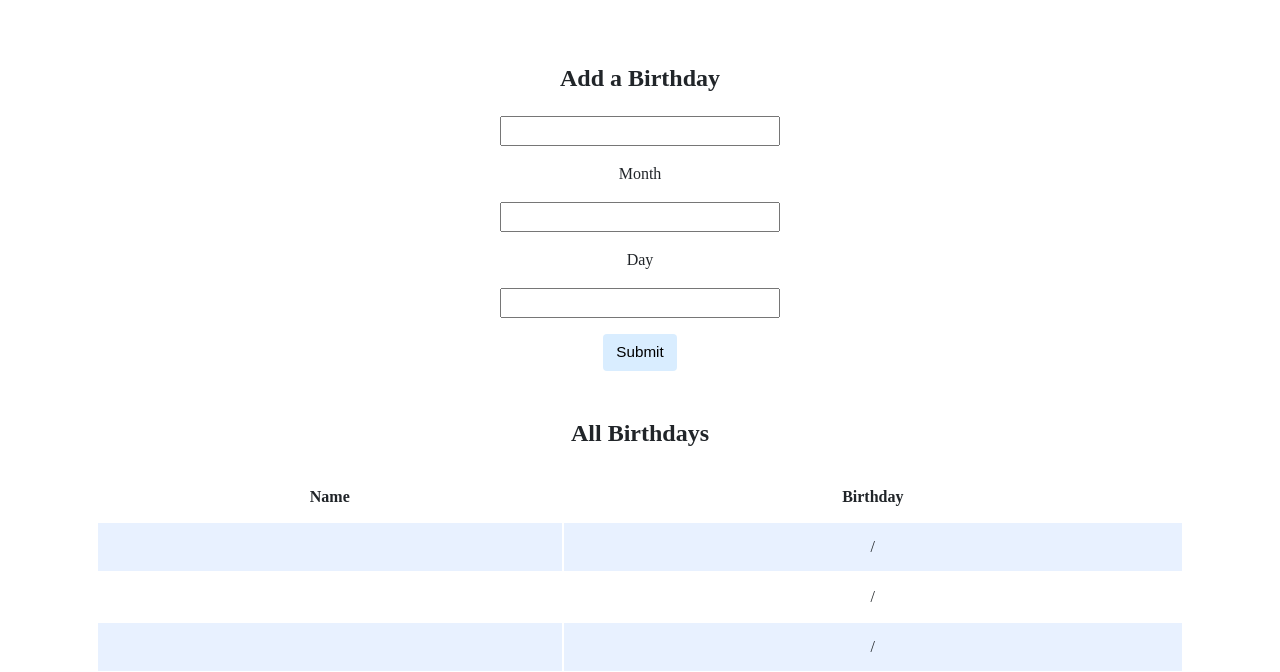
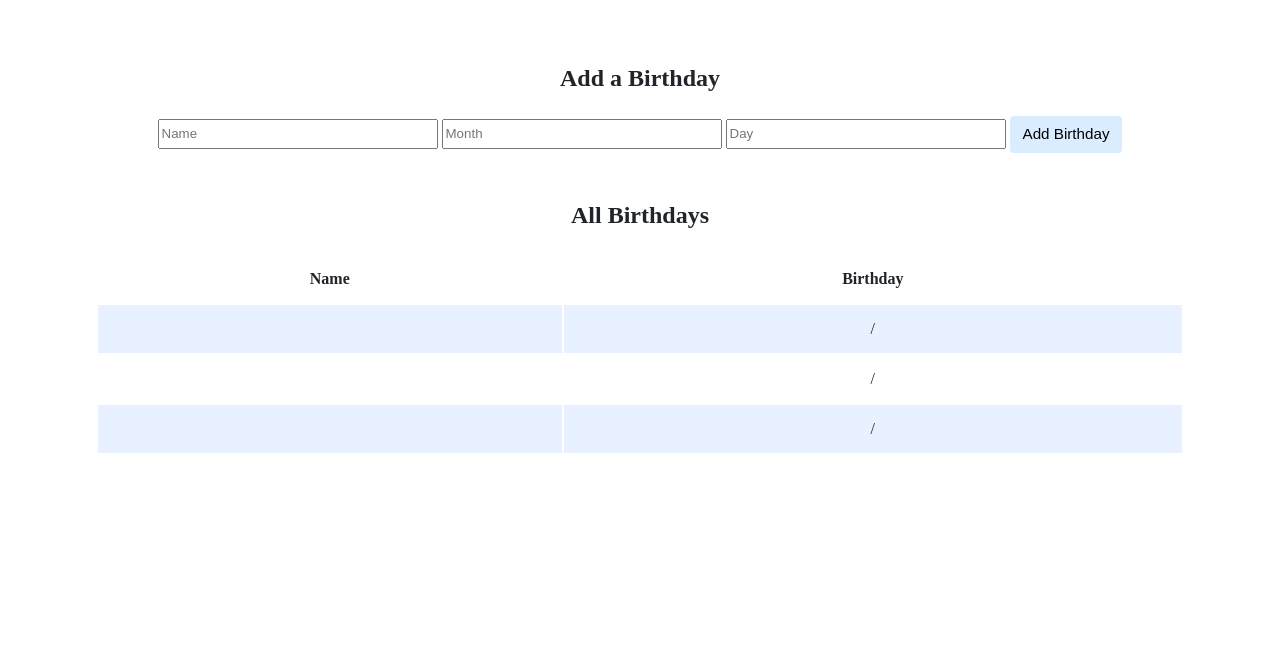
Before and after one commit to Caleb-Ellefson/Stock-Trader, a Flask app: page / in a window 1280 px wide. Shown: the part 200-872 px from the top of the page. After the commit the page ends 653 px from the top, so only its background shows below. Run offline with Flask 2, Linux system fonts and the light colour scheme; data comes from the database, SQL or seed files in the repository; some libraries are stand-ins or nearby versions.

Commit message:
Mon, Oct 3, 2022, 5:19 PM +00:00

```diff
--- a/birthdays/app.py
+++ b/birthdays/app.py
@@ -27,6 +27,7 @@ def index():
     if request.method == "POST":
 
         # TODO: Add the user's entry into the database
+
         db.execute("INSERT INTO birthdays (name, month, day) VALUES(?, ?, ?)", name, month, day)
 
         return redirect("/")
--- a/birthdays/templates/index.html
+++ b/birthdays/templates/index.html
@@ -16,10 +16,10 @@
                 <h2>Add a Birthday</h2>
                 <!-- TODO: Create a form for users to submit a name, a month, and a day -->
                 <form action="/" method="get">
-               <input type="text" id="name"></input>
-                <p>Month</p><input type="text" id="month"></input>
-                <p>Day</p><input type="text" id="day"></input>
-                <p></p><button type="submit" formmethod="post">Submit</button>
+               <input name="name" placeholder="Name" type="text" ></input>
+               <input name="month" placeholder="Month" type="number" min="1" max="12"></input>
+               <input name="day" placeholder="Day" type="number" min="1" max="31"></input>
+               <input type="submit" value="Add Birthday">
                 </form>
             </div>
 
```
